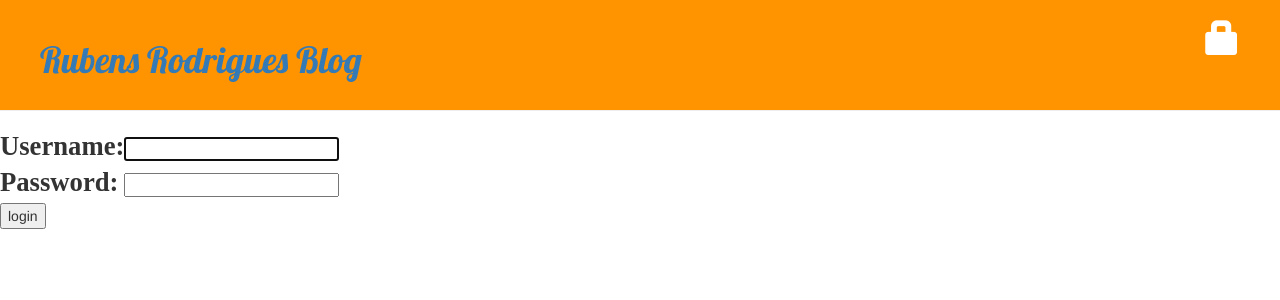
After one commit to rodriguesv2/my-first-blog, a Django app: page /accounts/login/ in a window 1280 px wide. The commit adds this page. Shown: the top 300 px of the page. Run offline with Django 3.2, Linux system fonts and the light colour scheme; some libraries are stand-ins or nearby versions.

Commit message:
Segurança do site construida

```diff
--- a/blog/templates/blog/base.html
+++ b/blog/templates/blog/base.html
@@ -9,7 +9,13 @@
     </head>
     <body>
 		<div class="page-header">
-			<a href="{% url 'post_new' %}" class="top-menu"><span class="glyphicon glyphicon-plus"></span></a>
+			{% if user.is_authenticated %}
+				<a href="{% url 'post_new' %}" class="top-menu"><span class="glyphicon glyphicon-plus"></span></a>
+				<a href="{% url 'post_draft_list' %}" class="top-menu"><span class="glyphicon glyphicon-edit"></span></a>
+				<p class="top-menu">Ola {{ user.username }} <small>(<a href="{% url 'logout' %}">Log out</a>)</small></p>
+			{% else %}
+				<a href="{% url 'login' %}" class="top-menu"><span class="glyphicon glyphicon-lock"></span></a>
+			{% endif %}
 			<h1><a href="/">Rubens Rodrigues Blog</a></h1>
 		</div>
 		<div class="row">
--- /dev/null
+++ b/blog/templates/registration/login.html
@@ -0,0 +1,23 @@
+{% extends "blog/base.html" %}
+
+{% block content %}
+	{% if form.errors %}
+		<p>Seu username e password não conferem. Por Favor tente de novo</p>
+	{% endif %}
+
+	<form method="POST" action="{% url 'login' %}">
+	{% csrf_token %}
+		<table>
+			<tr>
+				<td>{{ form.username.label_tag }}</td>
+				<td>{{ form.username }}</td>
+			</tr>
+			<tr>
+				<td>{{ form.password.label_tag }}</td>
+				<td>{{ form.password }}</td>
+			</tr>
+		</table>
+		<input type="submit" value="login" />
+		<input type="hidden" name="next" value="{{ next }}"/>
+	</form>
+{% endblock %}
--- a/mysite/settings.py
+++ b/mysite/settings.py
@@ -120,3 +120,4 @@ USE_TZ = True
 
 STATIC_URL = '/static/'
 STATIC_ROOT = os.path.join(BASE_DIR, 'static')
+LOGIN_REDIRECT_URL = '/'
--- a/mysite/urls.py
+++ b/mysite/urls.py
@@ -15,8 +15,11 @@ Including another URLconf
 """
 from django.conf.urls import include, url
 from django.contrib import admin
+from django.contrib.auth import views
 
 urlpatterns = [
     url(r'^admin/', admin.site.urls),
+	url(r'^accounts/login/$', views.login, name='login'),
+	url(r'^accounts/logout/$', views.logout, name='logout', kwargs={'next_page': '/'}),
 	url(r'', include('blog.urls')),
 ]
```
Also changed, not shown: blog/templates/blog/post_detail.html (+7 -2 lines).
